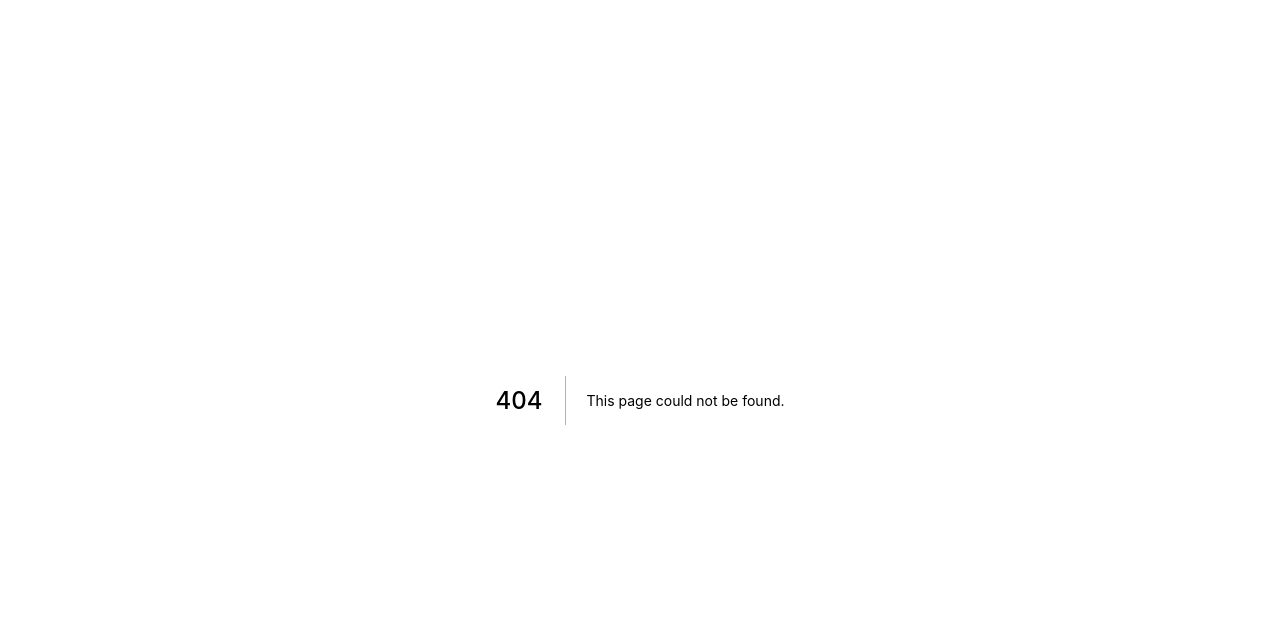
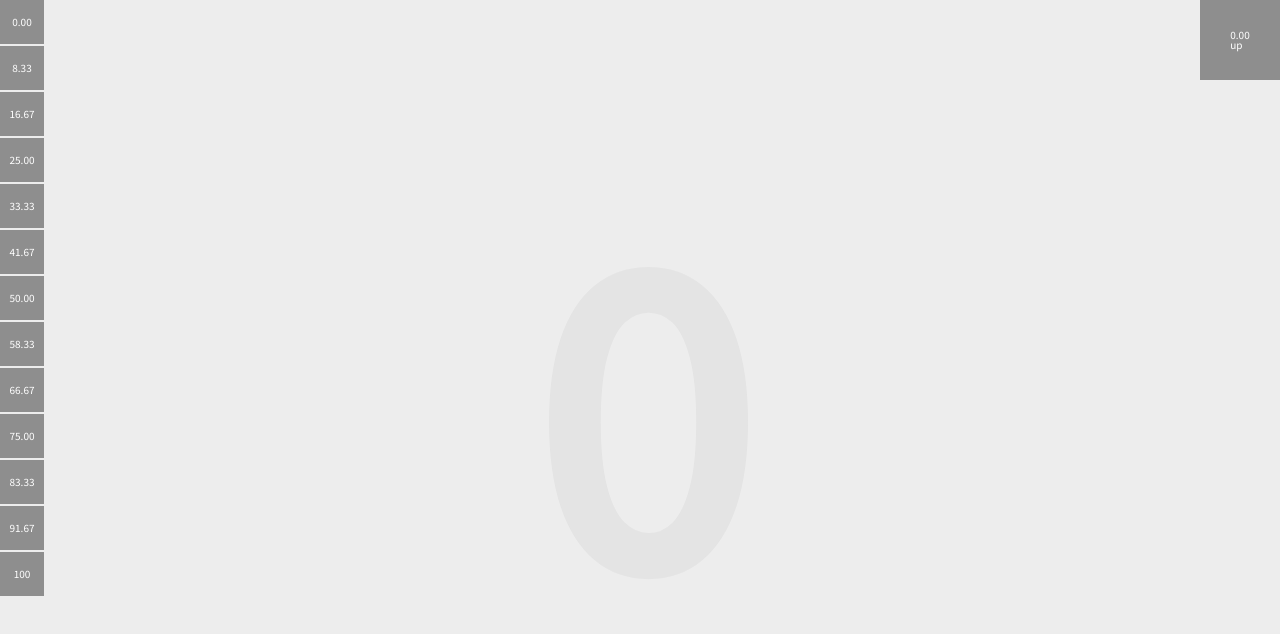
Before and after one commit to kimizuka/next-scroll, a Next.js app: page /parallax in a window 1280 px wide. Before the commit this address had no page. Shown: the top 634 px of the page. Built offline with nearby package versions, Linux system fonts and the light colour scheme.

Commit message:
add parallax

```diff
--- /dev/null
+++ b/src/pages/parallax/index.tsx
@@ -0,0 +1,282 @@
+import Animation from '../../assets/js/Animation';
+import styled, { createGlobalStyle, css } from 'styled-components';
+import Head from 'next/head';
+import { useEffect, useState } from 'react';
+
+let cardLength = 12;
+
+const Wrapper = styled.div`
+  position: relative;
+  transition: opacity .2s ease-in-out;
+
+  .list {
+    position: relative;
+    height: ${ 100 * (cardLength + 1) }vh;
+
+    li {
+      display: flex;
+      align-items: center;
+      justify-content: center;
+      color: rgba(0, 0, 0, .04);
+      font-size: 50vh;
+      font-weight: bold;
+
+      &:last-child {
+        &:before {
+          content: '0' !important;
+        }
+      }
+    }
+
+    ${(() => {
+      let styles = '';
+
+      for (let i = 0; i < cardLength + 1; ++i) {
+        styles += `
+          li:nth-child(${ i + 1 }) {
+            height: ${ 100 / (cardLength + 1) }%;
+
+            &:before {
+              content: '${ i === cardLength ? 0 : i }';
+            }
+          }
+        `;
+      }
+
+      return css`${ styles }`;
+    })()}
+  }
+
+  .debug {
+    display: flex;
+    align-items: center;
+    justify-content: center;
+    position: fixed;
+    top: 0; right: 0;
+    width: 80px; height: 80px;
+    color: #fff;
+    font-size: 10px;
+    background: rgba(0, 0, 0, .4);
+  }
+
+  .btns {
+    position: fixed;
+    top: 0; left: 0;
+    font-size: 10px;
+
+    li {
+      display: flex;
+      align-items: center;
+      justify-content: center;
+      width: 44px; height: 44px;
+      color: #fff;
+      background: rgba(0, 0, 0, .4);
+      cursor: pointer;
+
+      + li {
+        margin-top: 2px;
+      }
+    }
+  }
+`;
+
+export default function CrawlPage() {
+  const [ direction, setDirection ] = useState('');
+  const [ progress, setProgress ] = useState(0);
+  const [ scrollProgress, setScrollProgress ] = useState(0);
+  const [ lastProgress, setLastProgress ] = useState(0);
+  const [ contentsHeight, setContentsHeight ] = useState(0);
+  const [ windowHeight, setWindowHeight ] = useState(0);
+  const [ scrollY, setScrollY ] = useState(0);
+  const [ animation, setAnimation ] = useState(new Animation({
+    startValue: 0,
+    targetValue: 0,
+    duration: 1
+  }));
+
+  useEffect(() => {
+    if (!direction) {
+      init();
+
+      return;
+    }
+
+    warp();
+  }, [direction]);
+
+  useEffect(() => {
+    const diff = lastProgress - progress;
+
+    if (diff < 0) {
+      if (Math.abs(diff) > .99) {
+        setDirection('up');
+      } else {
+        setDirection('down');
+      }
+    } else {
+      if (Math.abs(diff) > .99) {
+        setDirection('down');
+      } else {
+        setDirection('up');
+      }
+    }
+
+    warp();
+    setLastProgress(progress);
+  }, [progress]);
+
+  useEffect(() => {
+    window.scrollTo(window.scrollX, (contentsHeight - windowHeight) * scrollProgress);
+  }, [scrollProgress]);
+
+  useEffect(() => {
+    if (contentsHeight - windowHeight) {
+      setProgress(scrollY / (contentsHeight - windowHeight));
+    }
+  }, [scrollY]);
+
+  useEffect(() => {
+    window.addEventListener('mousedown', cancelScroll, {
+      passive: false
+    });
+    window.addEventListener('wheel', cancelScroll, {
+      passive: false
+    });
+    window.addEventListener('touchstart', cancelScroll, {
+      passive: false
+    });
+
+    return () => {
+      animation.stop();
+      window.removeEventListener('mousedown', cancelScroll);
+      window.removeEventListener('wheel', cancelScroll);
+      window.removeEventListener('touchstart', cancelScroll);
+    }
+
+    function cancelScroll() {
+      animation.stop();
+    }
+  }, [animation]);
+
+  function init(): void {
+    window.addEventListener('resize', handleResize, {
+      passive: true
+    });
+
+    document.addEventListener('scroll', handleScroll, {
+      passive: true
+    });
+
+    handleResize();
+    setScrollProgress(normalize(0));
+  }
+
+  function warp(): void {
+    if (1 <= progress && direction === 'down') {
+      window.scrollTo(window.scrollX, 1);
+    } else if (progress <= 0 && direction === 'up') {
+      window.scrollTo(window.scrollX, contentsHeight - windowHeight - 1);
+    }
+  }
+
+  function handleResize(): void {
+    setContentsHeight(document.getElementById('app').clientHeight);
+    setWindowHeight(window.innerHeight);
+  }
+
+  function handleScroll(): void {
+    setScrollY(window.scrollY);
+  }
+
+  function handleClickBtn(targetProgress: number): void {
+    const startProgress = progress;
+    const isReverse = Math.abs(targetProgress - startProgress) > .5;
+    const diff = targetProgress - startProgress;
+
+    setAnimation(
+      new Animation({
+        startValue: 0,
+        targetValue: targetProgress,
+        duration: 800,
+        easing: 'easeInOut',
+        step: isReverse ? (val: number) => {
+          const direction = diff < 0 ? 1 : -1;
+
+          val = startProgress + direction * ((1 - Math.abs(diff)) * val);
+
+          if (val < 0) {
+            val = 1 + val;
+          } else if (1 < val) {
+            val = val - 1;
+          }
+
+          setScrollProgress(normalize(val));
+        } : (val: number) => {
+          val = startProgress + diff * val;
+
+          setScrollProgress(normalize(val));
+        }
+      })
+    );
+  }
+
+  function normalize(val: number): number {
+    return Math.max(.0002, Math.min(val, .9999));
+  }
+
+  return (
+    <Wrapper className={ !!direction ? '' : 'transparent' }>
+      <Head>
+        <title>parallax</title>
+        <meta name="description" content="parallax" />
+        <meta property="og:title" content="parallax" />
+        <meta property="og:type" content="website" />
+        <meta property="og:url" content="https://kimizuka.github.io/next-scroll/parallax/" />
+        <meta property="og:image" content="https://kimizuka.github.io/next-scroll/parallax/ogp.png" />
+        <meta property="og:image:width" content="1200" />
+        <meta property="og:image:height" content="600" />
+        <meta property="og:site_name" content="parallax" />
+        <meta property="og:description" content="parallax" />
+        <meta name="twitter:card" content="summary_large_image" />
+        <meta name="twitter:site" content="@ki_230" />
+        <meta name="twitter:creator" content="@ki_230" />
+        <meta name="twitter:title" content="parallax" />
+        <meta name="twitter:description" content="parallax" />
+        <meta name="twitter:image:src" content="https://kimizuka.github.io/next-scroll/parallax/ogp.png" />
+        <style>html {'{'} background: #EDEDED; {'}'}</style>
+      </Head>
+      <ol className="list"> {
+        (new Array(cardLength + 1).fill(null)).map((_, i) => {
+          return (
+            <li key={ i } />
+          );
+        })
+      } </ol>
+      <div className="debug">
+        <div>
+          <p>{ (progress * 100).toFixed(2) }</p>
+          <p>{ direction }</p>
+        </div>
+      </div>
+      <ol className="btns">
+        {
+          (new Array(cardLength + 1).fill(null)).map((_, i, arr) => {
+            if (i === arr.length - 1) {
+              return;
+            }
+
+            const progress = i / (arr.length - 1);
+
+            return (
+              <li
+                key={ i }
+                onClick={ () => handleClickBtn(progress) }
+              >{ (progress * 100).toFixed(2) }</li>
+            );
+          })
+        }
+        <li onClick={ () => handleClickBtn(1) }>100</li>
+      </ol>
+    </Wrapper>
+  );
+}
```
